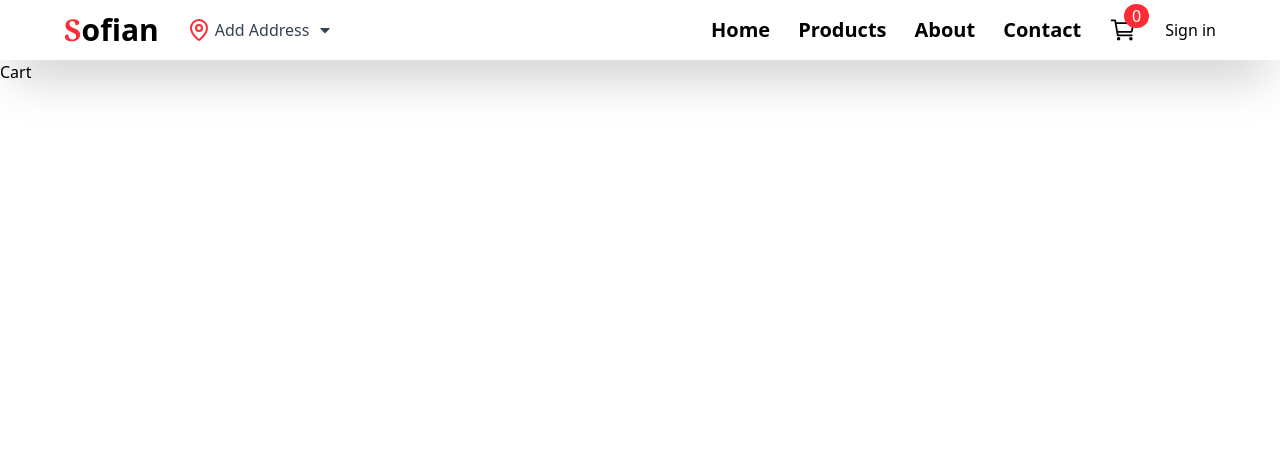
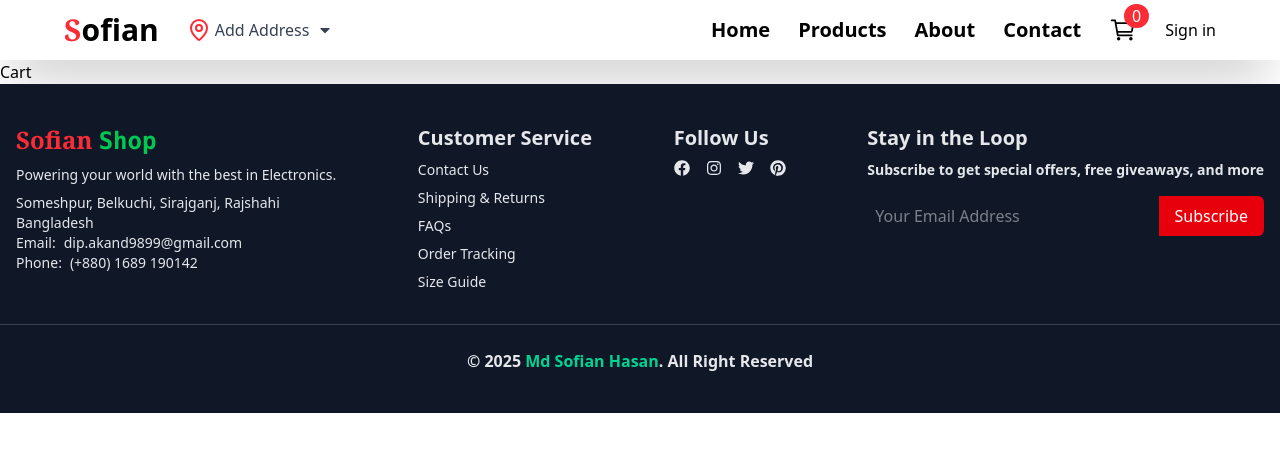
Before and after one commit to marleyDip/React-ECommerce-Context-API-Tailwind-CSS, a React (Vite) app: page /cart in a window 1280 px wide. Shown: the top 452 px of the page. Built offline with nearby package versions, Linux system fonts and the light colour scheme; no server answers.

Commit message:
Footer done

```diff
--- a/src/App.jsx
+++ b/src/App.jsx
@@ -9,6 +9,7 @@ import Navbar from "./components/Navbar";
 
 import { useEffect, useState } from "react";
 import axios from "axios";
+import Footer from "./components/Footer";
 
 const App = () => {
   const [location, setLocation] = useState();
@@ -47,6 +48,7 @@ const App = () => {
         openDropDown={openDropDown}
         setOpenDropDown={setOpenDropDown}
       />
+
       <Routes>
         <Route path="/" element={<Home />}></Route>
 
@@ -58,6 +60,8 @@ const App = () => {
 
         <Route path="/cart" element={<Cart />}></Route>
       </Routes>
+
+      <Footer />
     </BrowserRouter>
   );
 };
--- /dev/null
+++ b/src/components/Footer.jsx
@@ -0,0 +1,116 @@
+import {
+  FaFacebook,
+  FaInstagram,
+  FaPinterest,
+  FaTwitter,
+} from "react-icons/fa";
+import { Link } from "react-router-dom";
+
+const Footer = () => {
+  return (
+    <footer className="bg-gray-900 text-gray-200 py-10">
+      <div className="max-w-7xl mx-auto px-4 md:flex md:justify-between">
+        {/* info */}
+        <div className="mb-6 md:mb-0">
+          <Link to={"/"}>
+            <h1 className="font-bold text-2xl text-red-500 font-serif">
+              Sofian <span className="text-green-500 font-mono">Shop</span>
+            </h1>
+          </Link>
+
+          <p className="mt-2 font-medium text-sm">
+            Powering your world with the best in Electronics.
+          </p>
+
+          <p className="mt-2 font-medium text-sm cursor-pointer hover:text-rose-400">
+            <a href="https://maps.app.goo.gl/TZQrDRBGdmNeQPEN7" target="_blank">
+              Someshpur, Belkuchi, Sirajganj, Rajshahi <br /> Bangladesh
+            </a>
+          </p>
+
+          <p className="text-sm font-medium">
+            Email:
+            <a
+              href="mailto:dip.akand9899@gmail.com"
+              className="ml-2 hover:text-amber-400"
+            >
+              dip.akand9899@gmail.com
+            </a>
+          </p>
+
+          <p className="text-sm font-medium">
+            Phone:
+            <a href="tel:+8801689190142" className="ml-2 hover:text-amber-400">
+              (+880) 1689 190142
+            </a>
+          </p>
+        </div>
+        {/* info */}
+
+        {/* customer services link */}
+        <div className="mb-6 md:mb-0">
+          <h3 className="text-xl font-semibold">Customer Service</h3>
+          <ul className="mt-2 text-sm font-medium space-y-2">
+            <li>Contact Us</li>
+            <li>Shipping & Returns</li>
+            <li>FAQs</li>
+            <li>Order Tracking</li>
+            <li>Size Guide</li>
+          </ul>
+        </div>
+        {/* customer services link */}
+
+        {/* social media link */}
+        <div className="mb-6 md:mb-0">
+          <h3 className="text-xl font-semibold">Follow Us</h3>
+          <div className="flex space-x-4 mt-2 cursor-pointer">
+            <FaFacebook className="transform hover:scale-110 active:scale-95 hover:-translate-y-1 transition-all duration-200 ease-in-out" />
+            <FaInstagram className="transform hover:scale-110 active:scale-95 hover:-translate-y-1 transition-all duration-200 ease-in-out" />
+            <FaTwitter className="transform hover:scale-110 active:scale-95 hover:-translate-y-1 transition-all duration-200 ease-in-out" />
+            <FaPinterest className="transform hover:scale-110 active:scale-95 hover:-translate-y-1 transition-all duration-200 ease-in-out" />
+          </div>
+        </div>
+        {/* social media link */}
+
+        {/* newsletter subscription */}
+        <div>
+          <h3 className="text-xl font-semibold">Stay in the Loop</h3>
+          <p className="mt-2 text-sm font-semibold">
+            Subscribe to get special offers, free giveaways, and more
+          </p>
+
+          <form action="" className="mt-4 flex">
+            <input
+              type="email"
+              placeholder="Your Email Address"
+              className="w-full p-2 rounded-l-md text-gray-200 focus:outline-none focus:ring-2 focus:ring-gray-500"
+            />
+            <button
+              type="submit"
+              className="bg-red-600 text-white px-4 rounded-r-md hover:bg-red-700"
+            >
+              Subscribe
+            </button>
+          </form>
+        </div>
+        {/* newsletter subscription */}
+      </div>
+
+      {/* bottom section */}
+      <div className="mt-8 border-t border-gray-700 pt-6 text-center text-base font-semibold">
+        &copy; {new Date().getFullYear()}{" "}
+        <a
+          href="https://marleydip.netlify.app/"
+          target="_blank"
+          className="text-emerald-400 hover:text-rose-400 cursor-pointer"
+        >
+          Md Sofian Hasan
+        </a>
+        . All Right Reserved
+      </div>
+      {/* bottom section */}
+    </footer>
+  );
+};
+
+export default Footer;
```
